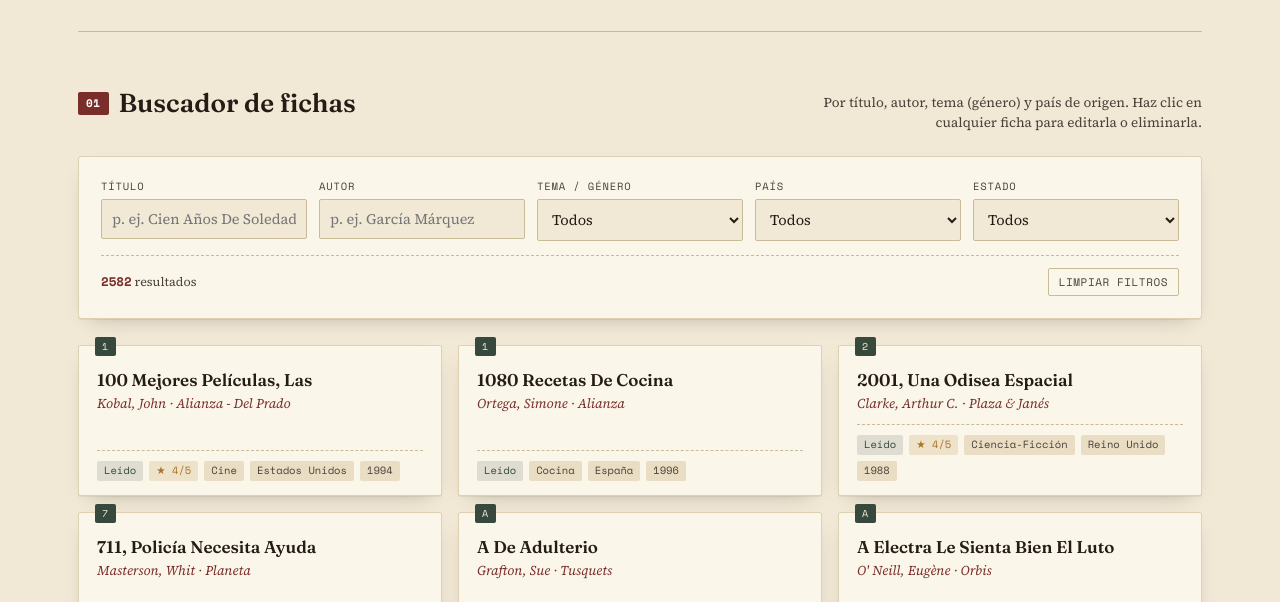
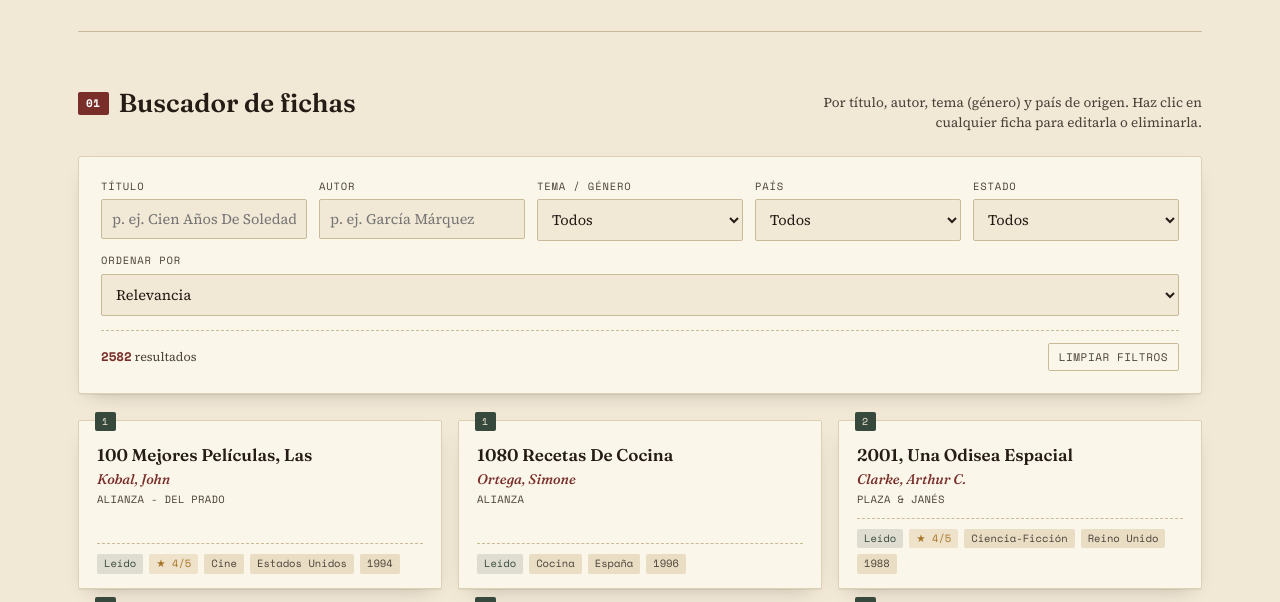
Before and after one commit to fdstbn/biblioteca, a plain HTML site: page index.html in a window 1280 px wide. Shown: the part 342-944 px from the top of the page. Drawn offline with nearby package versions, Linux system fonts and the light colour scheme.

Commit message:
Add files via upload

```diff
--- a/index.html
+++ b/index.html
@@ -202,7 +202,24 @@ h1.title em{font-style:italic;font-weight:500;color:var(--burgundy);}
   color:var(--ink);
 }
 .rcard .rauthor{
-  font-size:13.5px;color:var(--burgundy);font-style:italic;margin-bottom:10px;
+  margin-bottom:10px;
+}
+.rcard .rauthor .aname{
+  font-family:'Fraunces',serif;
+  font-weight:600;
+  font-size:14px;
+  font-style:italic;
+  color:var(--burgundy);
+  display:block;
+}
+.rcard .reditorial{
+  font-family:'Space Mono',monospace;
+  font-size:10.5px;
+  color:var(--ink-soft);
+  text-transform:uppercase;
+  letter-spacing:.03em;
+  display:block;
+  margin-top:2px;
 }
 .rcard .rmeta{
   margin-top:auto;
@@ -495,6 +512,21 @@ footer{
           <option value="">Todos</option>
           <option value="leido">Leídos</option>
           <option value="noleido">No leídos</option>
+        </select>
+      </div>
+      <div class="field">
+        <label for="qOrden">Ordenar por</label>
+        <select id="qOrden">
+          <option value="relevancia">Relevancia</option>
+          <option value="titulo-asc">Título (A–Z)</option>
+          <option value="titulo-desc">Título (Z–A)</option>
+          <option value="autor-asc">Autor (A–Z)</option>
+          <option value="autor-desc">Autor (Z–A)</option>
+          <option value="editorial-asc">Editorial (A–Z)</option>
+          <option value="editorial-desc">Editorial (Z–A)</option>
+          <option value="anio-desc">Año (más reciente)</option>
+          <option value="anio-asc">Año (más antiguo)</option>
+          <option value="valoracion-desc">Valoración (mayor)</option>
         </select>
       </div>
     </div>
@@ -795,6 +827,7 @@ const qAutor = document.getElementById('qAutor');
 const qTema = document.getElementById('qTema');
 const qPais = document.getElementById('qPais');
 const qEstado = document.getElementById('qEstado');
+const qOrden = document.getElementById('qOrden');
 const resultsEl = document.getElementById('results');
 const resultCountEl = document.getElementById('resultCount');
 const loadMoreBtn = document.getElementById('loadMore');
@@ -852,13 +885,35 @@ function cardHTML(r){
     <div class="${cls}" data-tab="${r._new ? '＋' : tab}" data-rowidx="${r._rowIdx}">
       <span class="edit-hint">editar ✎</span>
       <div class="rtitle">${r.t||'(sin título)'}</div>
-      <div class="rauthor">${r.a||'Autor desconocido'}${r.e?' · '+r.e:''}</div>
+      <div class="rauthor">
+        <span class="aname">${r.a||'Autor desconocido'}</span>
+        ${r.e ? `<span class="reditorial">${r.e}</span>` : ''}
+      </div>
       <div class="rmeta">${chips.join('')}</div>
     </div>`;
 }
 
+function sortRecords(list){
+  const mode = qOrden.value;
+  if(mode === 'relevancia') return list;
+  const collator = new Intl.Collator('es', {sensitivity:'base'});
+  const [field, dir] = mode.split('-');
+  const sign = dir === 'desc' ? -1 : 1;
+  const arr = list.slice();
+  arr.sort((a,b) => {
+    let av, bv;
+    if(field === 'titulo'){ av = a.t||''; bv = b.t||''; return sign * collator.compare(av,bv); }
+    if(field === 'autor'){ av = a.a||''; bv = b.a||''; return sign * collator.compare(av,bv); }
+    if(field === 'editorial'){ av = a.e||''; bv = b.e||''; return sign * collator.compare(av,bv); }
+    if(field === 'anio'){ av = parseInt(a.c,10); bv = parseInt(b.c,10); av = isNaN(av)?-Infinity:av; bv = isNaN(bv)?-Infinity:bv; return sign * (av-bv); }
+    if(field === 'valoracion'){ av = a.r||0; bv = b.r||0; return sign * (av-bv); }
+    return 0;
+  });
+  return arr;
+}
+
 function renderResults(){
-  const filtered = RECORDS.filter(matches);
+  const filtered = sortRecords(RECORDS.filter(matches));
   resultCountEl.textContent = fmt(filtered.length);
   const slice = filtered.slice(0, shown);
   resultsEl.innerHTML = slice.length
@@ -879,10 +934,10 @@ function renderAll(){
 }
 
 [qTitulo, qAutor].forEach(el => el.addEventListener('input', () => { shown = PAGE; renderResults(); }));
-[qTema, qPais, qEstado].forEach(el => el.addEventListener('change', () => { shown = PAGE; renderResults(); }));
+[qTema, qPais, qEstado, qOrden].forEach(el => el.addEventListener('change', () => { shown = PAGE; renderResults(); }));
 loadMoreBtn.addEventListener('click', () => { shown += PAGE; renderResults(); });
 document.getElementById('clearBtn').addEventListener('click', () => {
-  qTitulo.value=''; qAutor.value=''; qTema.value=''; qPais.value=''; qEstado.value='';
+  qTitulo.value=''; qAutor.value=''; qTema.value=''; qPais.value=''; qEstado.value=''; qOrden.value='relevancia';
   shown = PAGE; renderResults();
 });
 
```
